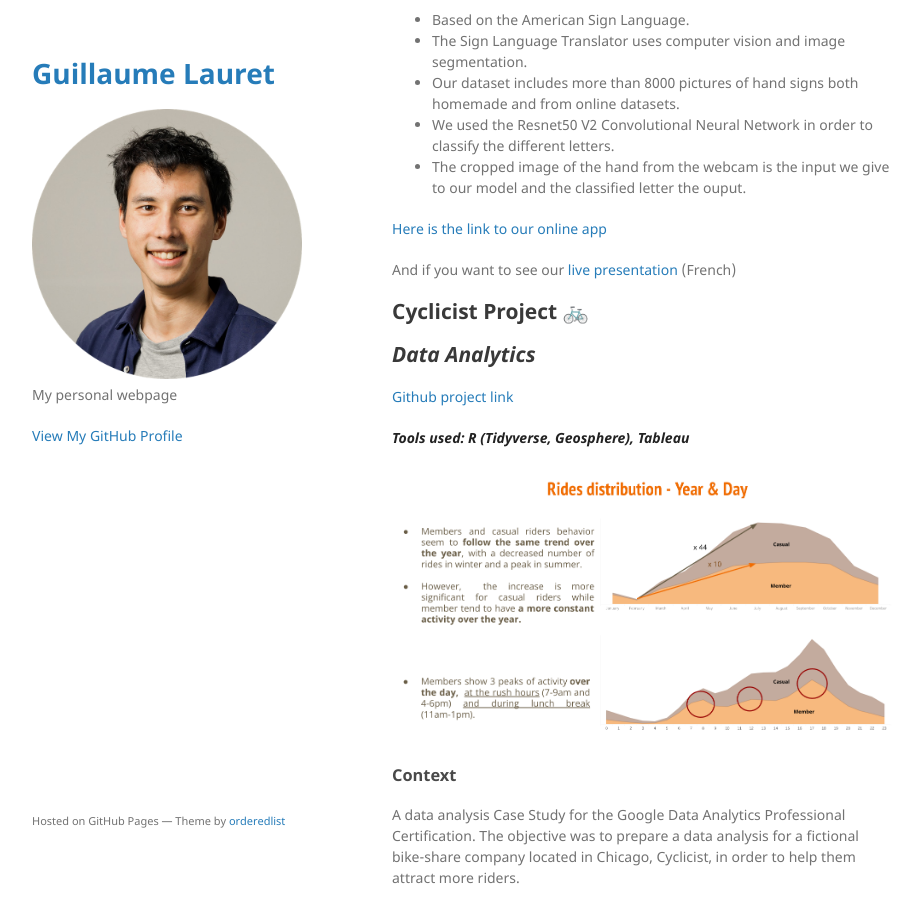
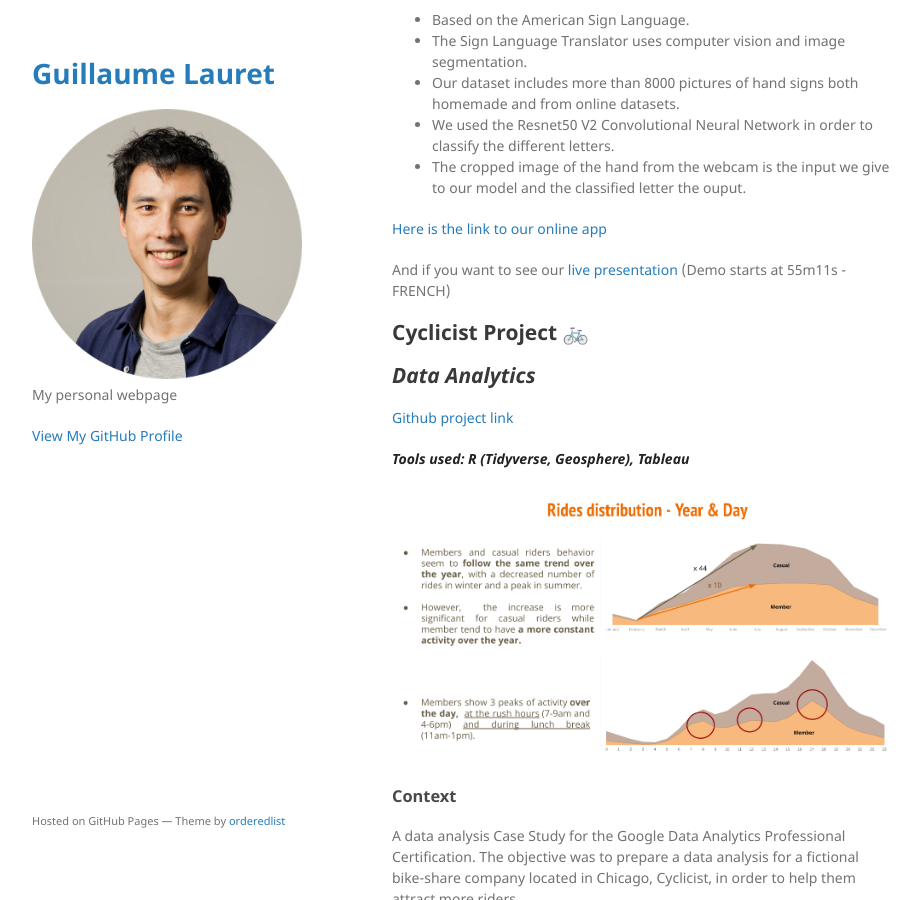
Before and after one commit to glauret/glauret.github.io, a Jekyll site: the page built from index.md, in a window 1280 px wide and 900 px high, scrolled down 1301 px. Shown: the whole window, without its empty margins (178-1098 px from the left). Built offline with Jekyll 4.4.1, drawn with Linux system fonts in a browser that asks for light colours; our own code applies the rules of GitHub Pages for plain Markdown files.

Commit message:
Update index.md

```diff
--- a/index.md
+++ b/index.md
@@ -35,7 +35,7 @@ With 3 of my teammates from Le Wagon Bootcamp we built in 2 weeks a **sign langu
 
 [Here is the link to our online app](https://share.streamlit.io/glauret/sld)
 
-And if you want to see our [live presentation](https://www.youtube.com/embed/iL4D2hWe05o?start=2905&end=3432) (French)
+And if you want to see our [live presentation](https://www.youtube.com/embed/iL4D2hWe05o?start=2905&end=3432) (Demo starts at 55m11s - FRENCH)
 
 ## Cyclicist Project 🚲
 ## _Data Analytics_
```
